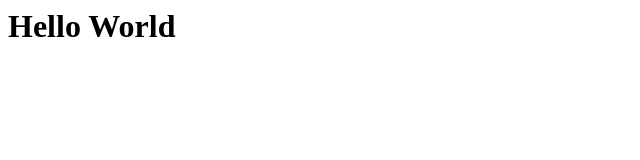
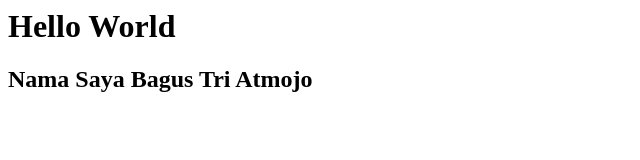
Before and after one commit to bagus3at/bagus-resolusi, a plain HTML site: page index.html in a window 1280 px wide. Shown: the whole page, without its empty margins (0-640 px from the left). Drawn offline with Linux system fonts and the light colour scheme.

Commit message:
Update index.html

```diff
--- a/index.html
+++ b/index.html
@@ -1 +1,2 @@
 <h1> Hello World </h1>
+<h2> Nama Saya Bagus Tri Atmojo </h2>
```
